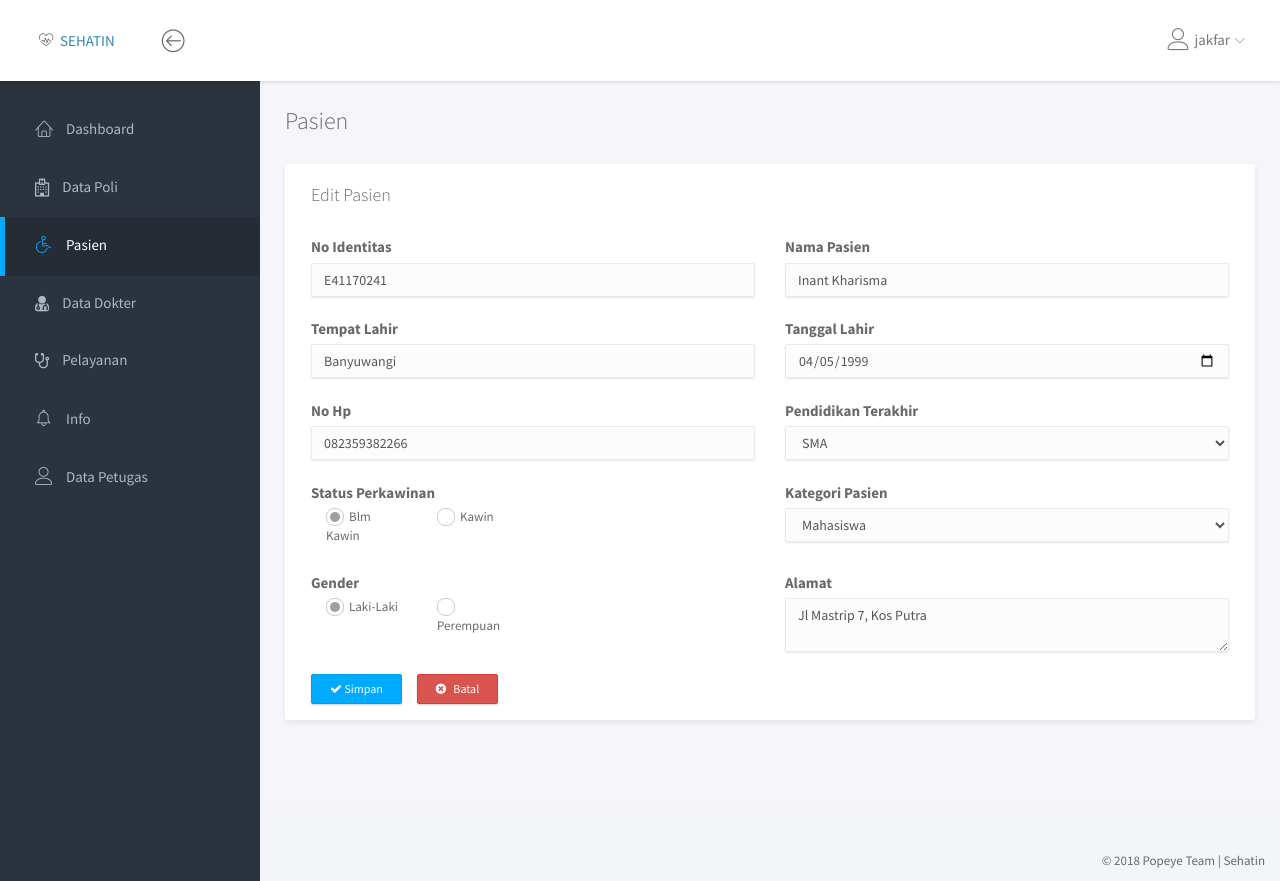
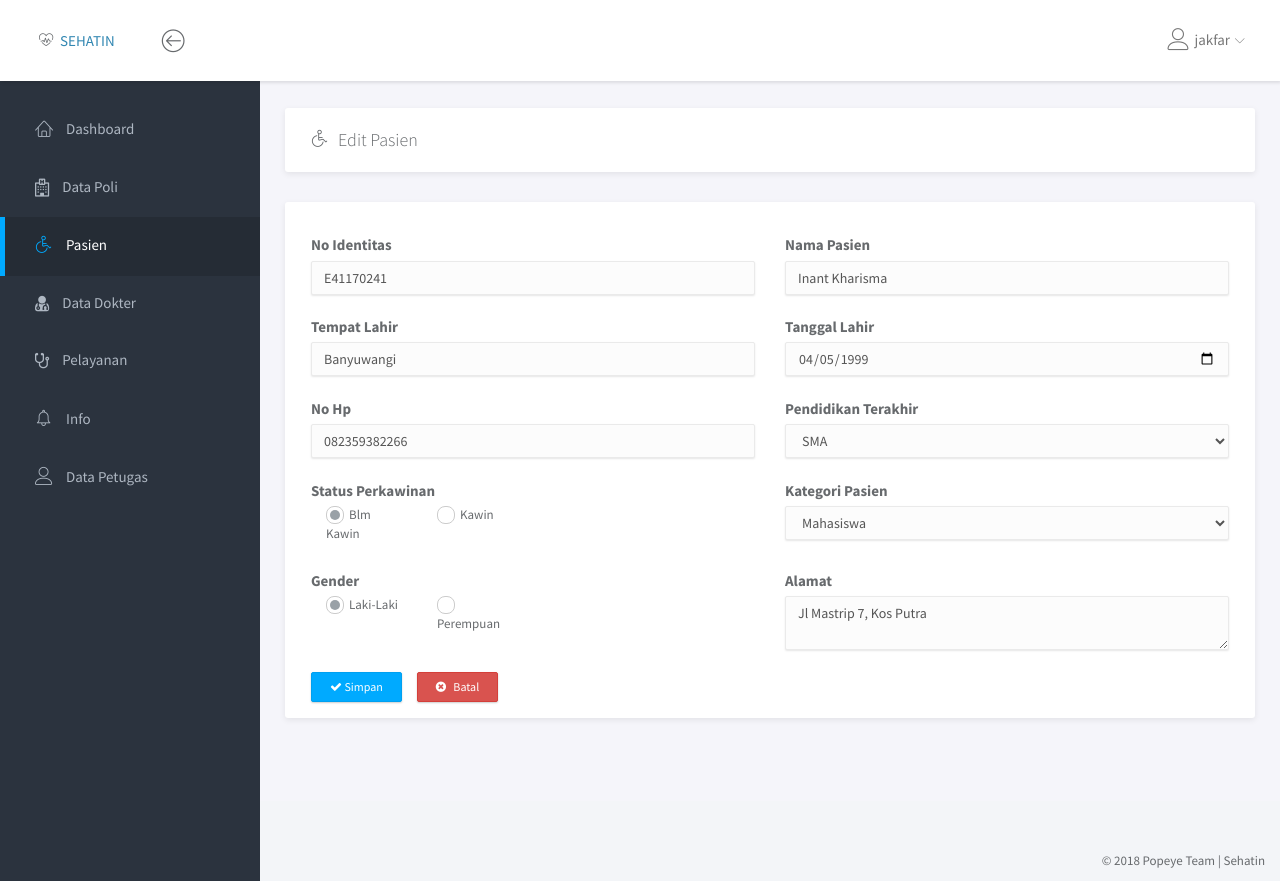
Before and after one commit to Inant/SEHATIN, a PHP site: page /pasien/edit_pasien.php?id_pasien=3 in a window 1280 px wide. Run offline with PHP 8.4, Linux system fonts and the light colour scheme; a user stored in the database is signed in; data comes from the database, SQL or seed files in the repository.

Commit message:
update edit pasien

```diff
--- a/pasien/edit_pasien.php
+++ b/pasien/edit_pasien.php
@@ -137,13 +137,15 @@ if (empty($_SESSION['username']) && empty($_SESSION['level'])) {
 			 <div class="main">
 			 	<div class="main-content">
 			 		<div class="container-fluid">
-			 			<h3 class="page-title">Pasien</h3>
+						<div class="panel">
+							<div class="panel-heading">
+								<h1 class="panel-title"><i class="lnr lnr-wheelchair"></i>&ensp;Edit Pasien</h1>
+							</div>
+						</div>
 						<div class="row">
 						  <div class="col-md-12">
 						    <div class="panel">
-						    	<div class="panel-heading">
-						    		<h3 class="panel-title">Edit Pasien</h3>
-						    	</div>
+						    	<br>
 									<div class="panel-body">
 										<form class="" action="" method="POST">
                       <input type="hidden" name="id_pasien" value="<?php echo ($val['id_pasien']) ?>">
```
